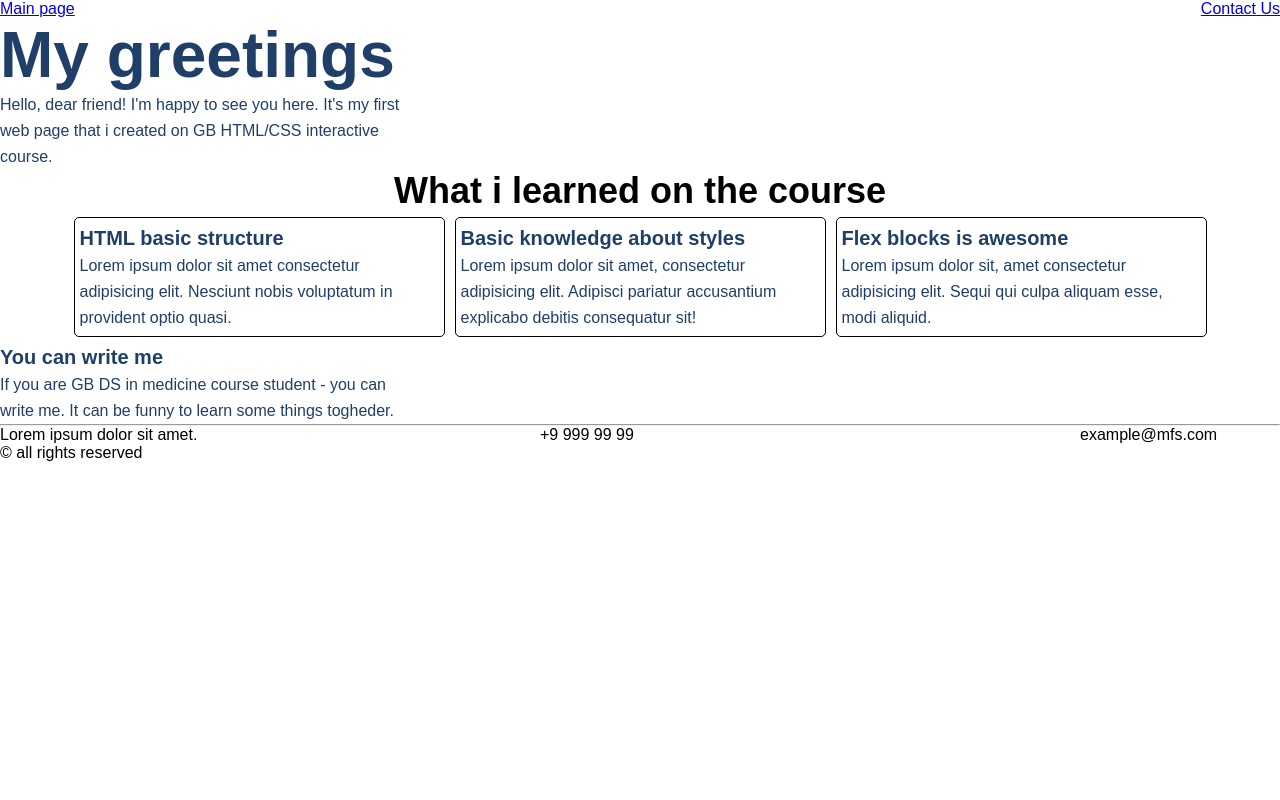
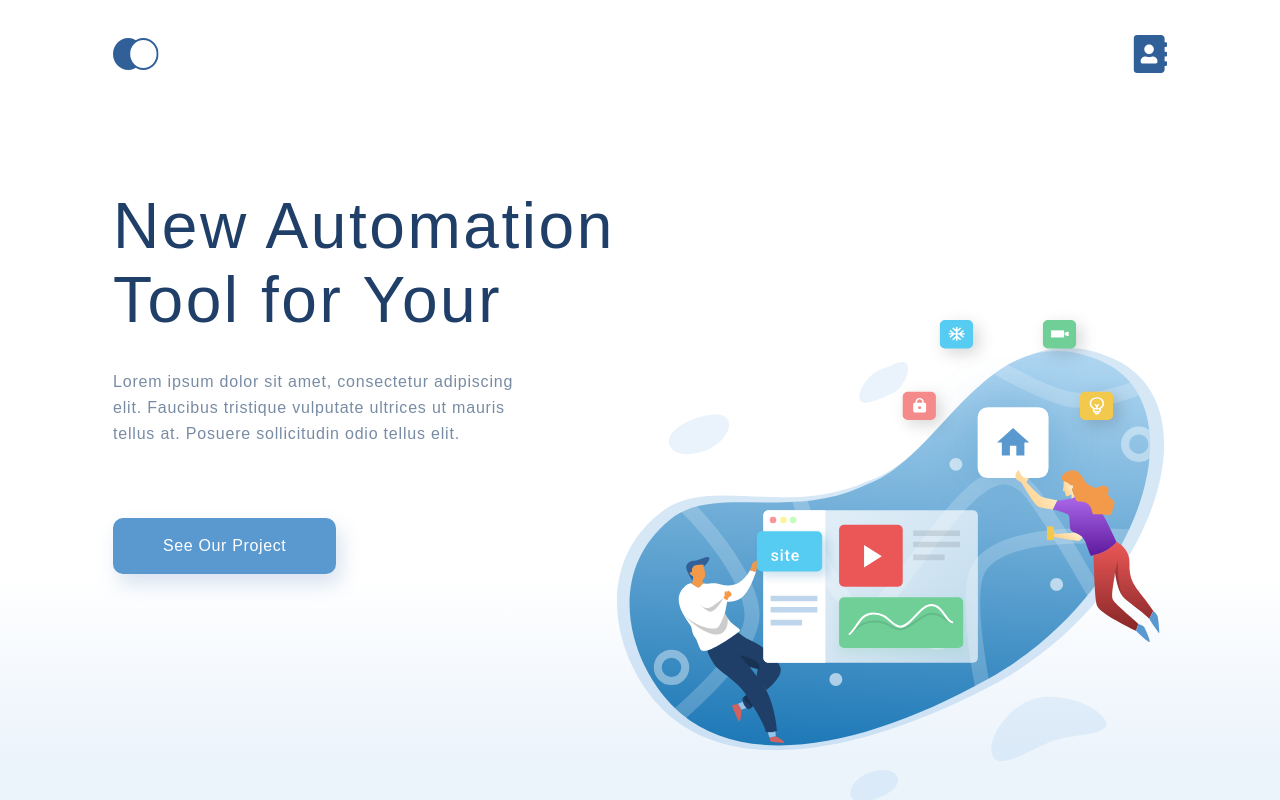
Before and after one commit to g4s1k/GB--html-css, a plain HTML site: page index.html in a window 1280 px wide. Shown: the top 800 px of the page. Drawn offline with Linux system fonts and the light colour scheme.

Commit message:
верстка по макету - шапка главной

```diff
--- a/index.html
+++ b/index.html
@@ -13,14 +13,16 @@
     <div class="container">
 
         <div class="header">
-            <ul class="top_menu">
-                <li class="top_menu_items"><a href="index.html">Main page</a></li>
-                <li class="top_menu_items"><a href="contacts.html">Contact Us</a></li>
-            </ul>
-            <div class="header_content">
-                <div class="mainpage_header_content">
-                    <h1 class="general_title greeting_title">My greetings</h1>
-                    <p class="text greeting_text">Hello, dear friend! I'm happy to see you here. It's my first web page that i created on GB HTML/CSS interactive course.</p>
+            <div class="top_container">
+                <ul class="top_menu">
+                    <li class="top_menu_item"><a href="index.html"><img src="./img/nav_icon.svg" alt="Main page"></a></li>
+                    <li class="top_menu_item"><a href="contacts.html"><img src="./img/adress_icon.svg" alt="Contact Us"></a></li>
+                </ul>
+                <div class="header_content mainpage_header_content">
+                    <h1 class="general_title greeting_title">New Automation
+                        Tool for Your</h1>
+                    <p class="text greeting_text">Lorem ipsum dolor sit amet, consectetur adipiscing elit. Faucibus tristique vulputate ultrices ut mauris tellus at. Posuere sollicitudin odio tellus elit.</p>
+                    <a class="link_button see_projects" href="index.html">See Our Project</a>
                 </div>
             </div>
         </div>
--- a/style.css
+++ b/style.css
@@ -2,7 +2,12 @@
 * {
     padding: 0;
     margin: 0;
-    font-family: sans-serif;
+    font-family: Arial;
+    font-style: normal;
+    font-weight: normal;
+    font-size: 16px;
+    line-height: 26px;
+    color: #1F3F68;
 }
 
 .button {
@@ -10,21 +15,20 @@
     box-shadow: 5px 20px 50px rgba(16, 112, 177, 0.2);
     border-radius: 10px;
     font-weight: bold;
-    font-size: 16px;
-    line-height: 26px;
     text-align: center;
     text-transform: uppercase;
 }
 
 .text {
-    font-size: 16px;
-    line-height: 26px;
-    color: #1F3F68;
+    letter-spacing: 0.05em;
+    opacity: 0.6;
 }
 
 .general_title {
+    font-weight: 300;
     font-size: 64px;
-    color: #1F3F68;
+    line-height: 74px;
+    letter-spacing: 0.04em;
 }
 
 .major_title {
@@ -44,15 +48,38 @@
     color: #1F3F68;
 }
 
+.link_button {
+    text-align: center;
+    letter-spacing: 0.04em;
+    color: #FFFFFF;
+    background: #5A98D0;
+    box-shadow: 5px 10px 20px rgba(53, 110, 173, 0.2);
+    border-radius: 10px;
+    text-decoration: none;
+    display: inline-block;
+}
+
 /* Main container properties */
 
 .container {
-    max-width: 1600px;
+    max-width: 1366px;
     min-width: 480px;
     margin: 0 auto;
 }
 
 /* Page sections properties */
+
+.header {
+    background: linear-gradient(0deg, #EBF3FB 8.84%, rgba(152, 195, 232, 0) 31.12%);
+    height: 768px;
+    padding: 34px 113px;
+}
+
+.top_container {
+    height: 100%;
+    display: flex;
+    flex-direction: column;
+}
 
 .content {
     display: flex;
@@ -61,7 +88,7 @@
     flex-wrap: wrap;
 }
 
-.header .footer {
+.footer {
     margin: 0 auto;
 }
 
@@ -72,31 +99,41 @@
 .top_menu {
     display: flex;
     list-style-type: none;
-    align-items: center;
     justify-content: space-between;
-    flex-wrap: wrap;
+    height: 48px;
 }
 
 .top_menu_item {
-    width: 359px;
-    text-align: center;
+    align-self: center;
+}
+
+.top_menu_item:only-child {
+    display: block;
+    margin: auto;
 }
 
 /* Header style: Main page header content */
 
 .mainpage_header_content {
-    display: flex;
-    flex-direction: column;
-    align-items: flex-start;
-    justify-content: flex-start;
+    background-image: url("./img/main_top_back_image.svg");
+    background-repeat: no-repeat;
+    background-position: right bottom;
+    flex-grow: 1;
 }
 
 .greeting_title {
-    max-width: 510px;
+    width: 504px;
+    margin-top: 107px;
 }
 
 .greeting_text {
-    max-width: 425px;
+    width: 425px;
+    margin-top: 32px;
+}
+
+.see_projects {
+    padding: 15px 50px;
+    margin-top: 71px;
 }
 
 /* Header style: Contacts header content */
```
Also changed, not shown: img/adress_icon.svg (added), img/main_top_back_image.svg (added), img/nav_icon.svg (added).
